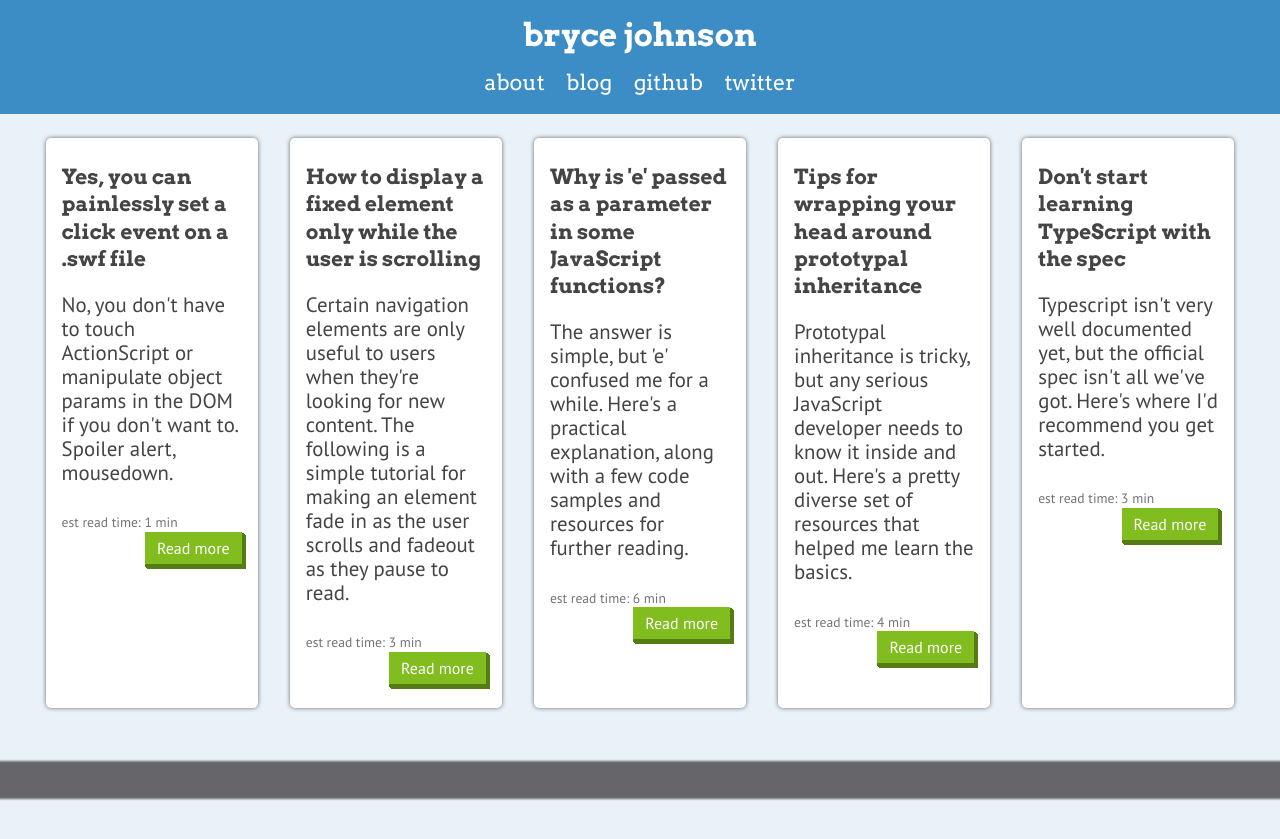
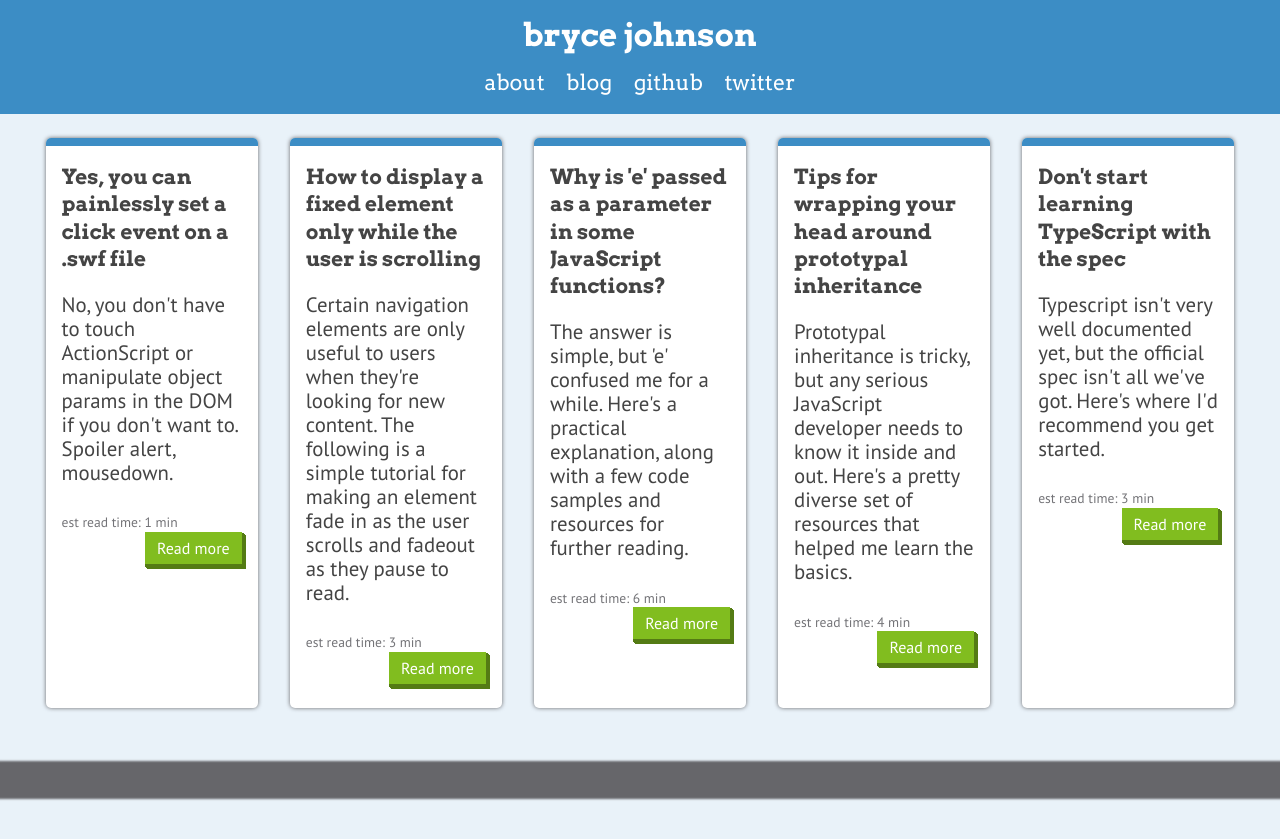
Before and after one commit to brycepj/devbryce-jekyll, a Jekyll site: the page built from index.html, in a window 1280 px wide. Shown: the top 839 px of the page. Built offline with Jekyll 4.4.1, drawn with Linux system fonts in a browser that asks for light colours.

Commit message:
blank commit

```diff
--- a/_scss/modules/_loop.scss
+++ b/_scss/modules/_loop.scss
@@ -1,8 +1,9 @@
 .post-preview {
 
     display:inline-block;
+    position:relative;
 	width:80%;
-    height:auto;
+    // height:auto;
 	margin:1.5em 1em;
 	padding:.5em 1em;
 
--- a/css/style.css
+++ b/css/style.css
@@ -591,8 +591,8 @@ header {
 
 .post-preview {
   display: inline-block;
+  position: relative;
   width: 80%;
-  height: auto;
   margin: 1.5em 1em;
   padding: .5em 1em;
   border-radius: 5px;
```
